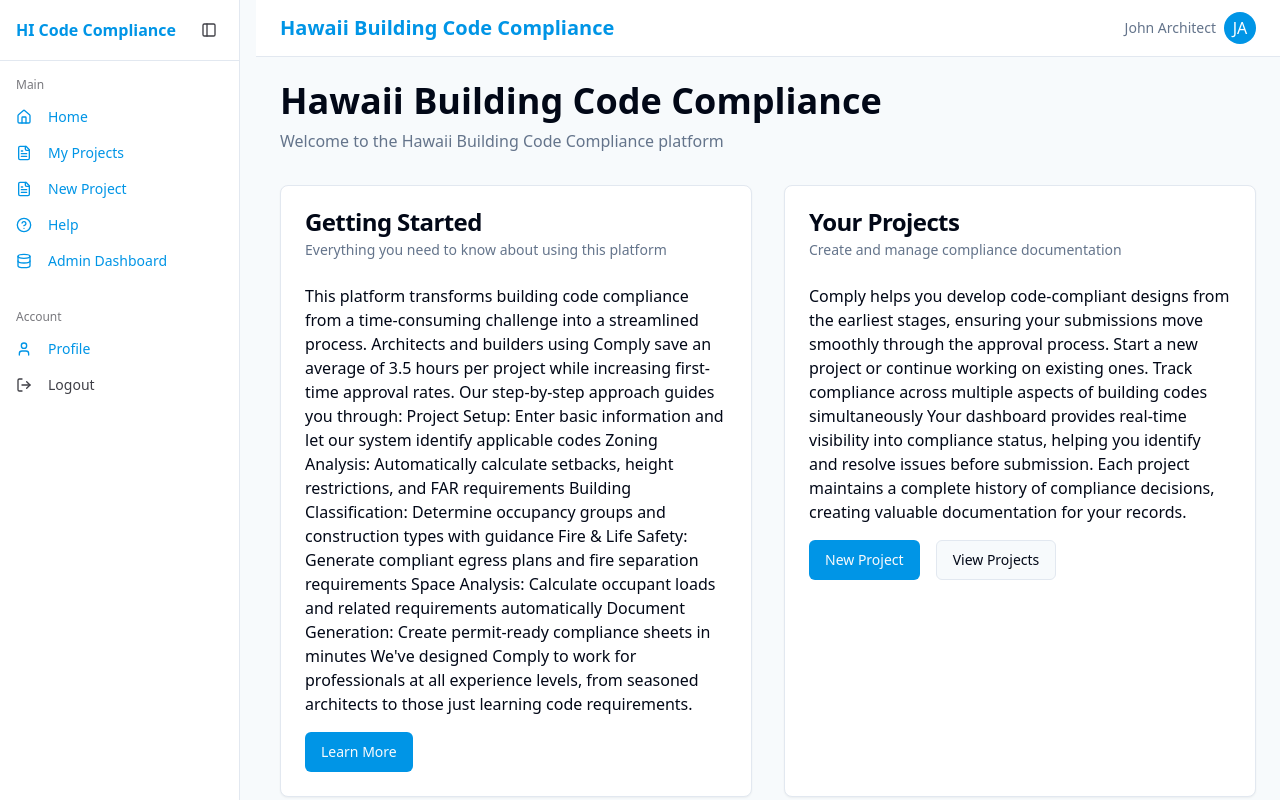
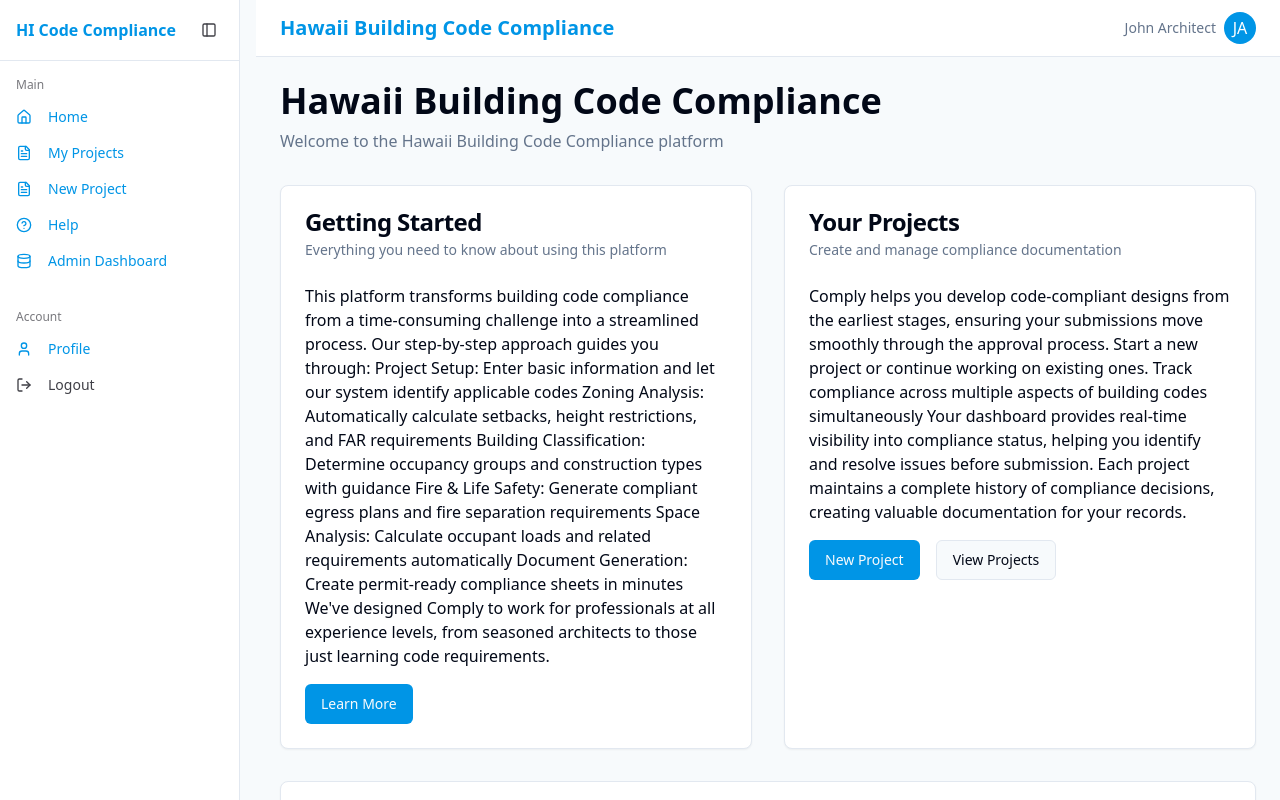
Before and after one commit to tpvfmilk/honolulu-code-compass, a React (Vite) app: page / in a window 1280 px wide. Shown: the top 800 px of the page. Built offline with nearby package versions, Linux system fonts and the light colour scheme.

Commit message:
Visual edit in Lovable
Edited UI in Lovable

```diff
--- a/src/pages/Index.tsx
+++ b/src/pages/Index.tsx
@@ -31,7 +31,7 @@ const Index: FC<IndexProps> = ({
               </CardDescription>
             </CardHeader>
             <CardContent className="space-y-4">
-              <p>This platform transforms building code compliance from a time-consuming challenge into a streamlined process. Architects and builders using Comply save an average of 3.5 hours per project while increasing first-time approval rates. Our step-by-step approach guides you through:
+              <p>This platform transforms building code compliance from a time-consuming challenge into a streamlined process. Our step-by-step approach guides you through:
 
 Project Setup: Enter basic information and let our system identify applicable codes
 
```
